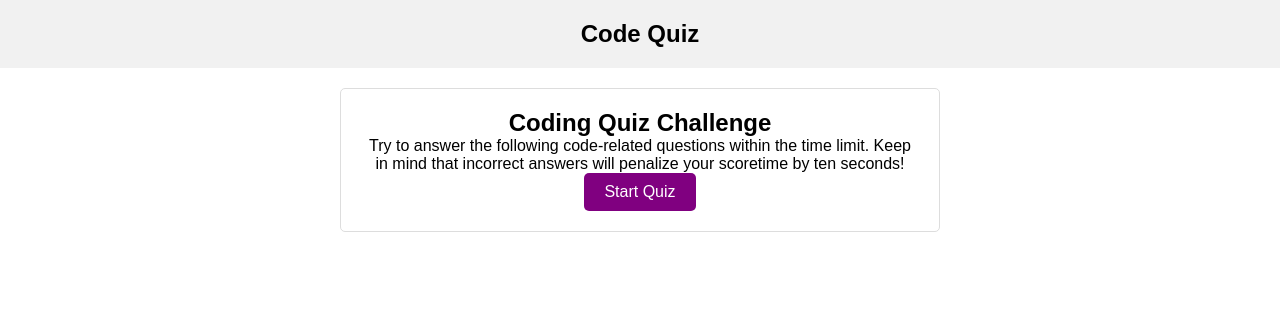
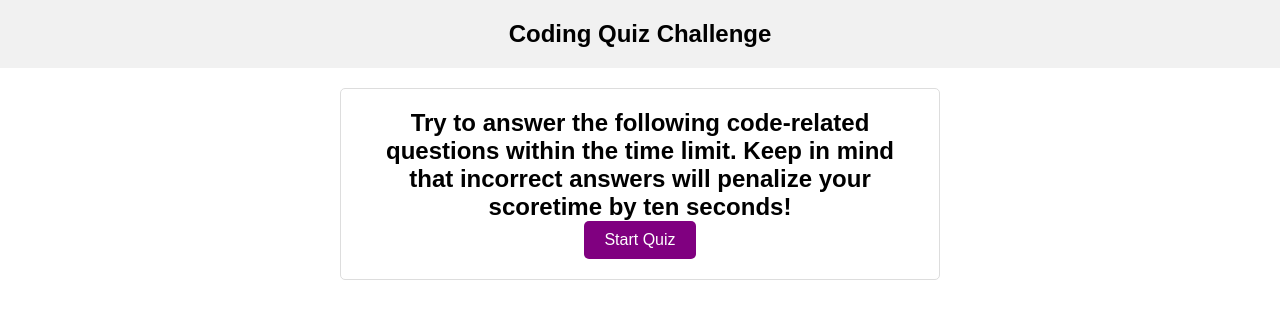
Before and after one commit to guk001/code-quiz, a plain HTML site: page index.html in a window 1280 px wide. Drawn offline with Linux system fonts and the light colour scheme.

Commit message:
fixed the start-screen message

```diff
--- a/index.html
+++ b/index.html
@@ -9,13 +9,12 @@
 </head>
 <body>
     <header>
-        <h1>Code Quiz</h1>
+        <h1>Coding Quiz Challenge</h1>
     </header>
 
     <main>
         <div id="start-screen">
-            <h2>Coding Quiz Challenge</h2>
-            <p>Try to answer the following code-related questions within the time limit. Keep in mind that incorrect answers will penalize your scoretime by ten seconds!</p>
+            <h2>Try to answer the following code-related questions within the time limit. Keep in mind that incorrect answers will penalize your scoretime by ten seconds!</h2>
             <button id="start-button">Start Quiz</button>
         </div>
 
```
